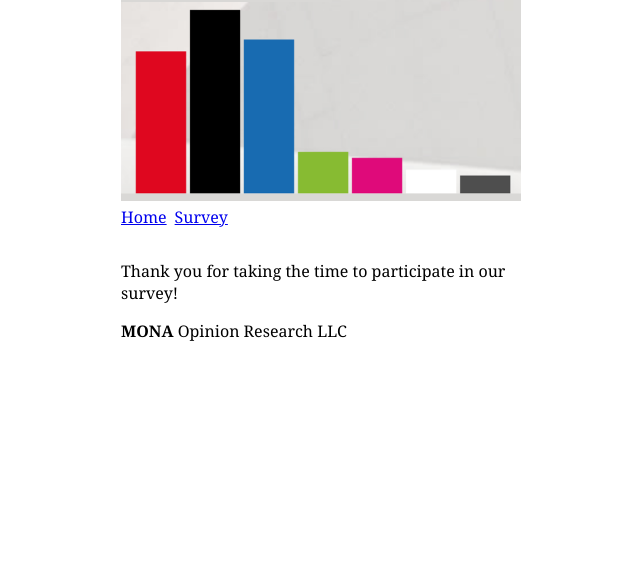
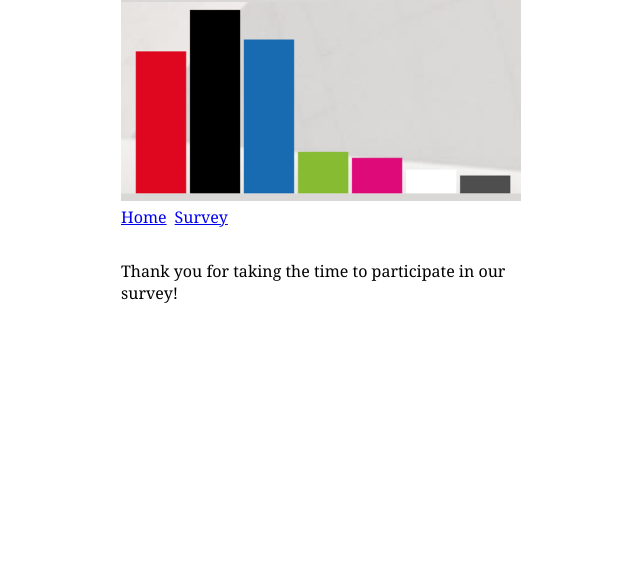
Before and after one commit to LW2904/borg, a PHP site: page / in a window 1280 px wide. Shown: the part 87-669 px from the top of the page, without its empty margins (319-959 px from the left). Run offline with PHP 8.4, Linux system fonts and the light colour scheme.

Commit message:
Remove obsolete paragraph

```diff
--- a/infp/php/poll-survey/home.php
+++ b/infp/php/poll-survey/home.php
@@ -1,7 +1,3 @@
 <p>
     Thank you for taking the time to participate in our survey!
 </p>
-
-<p>
-    <strong>MONA</strong> Opinion Research LLC
-</p>
```
